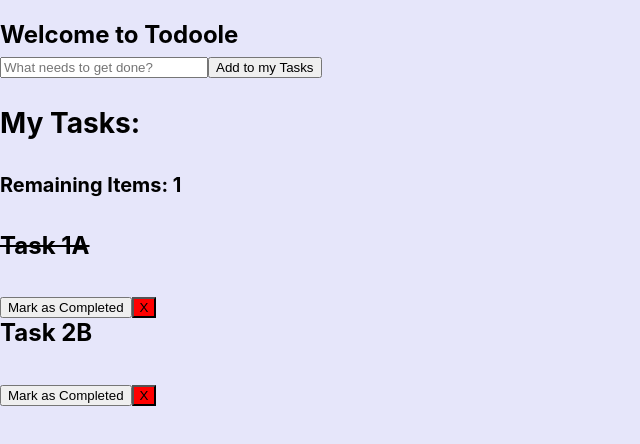
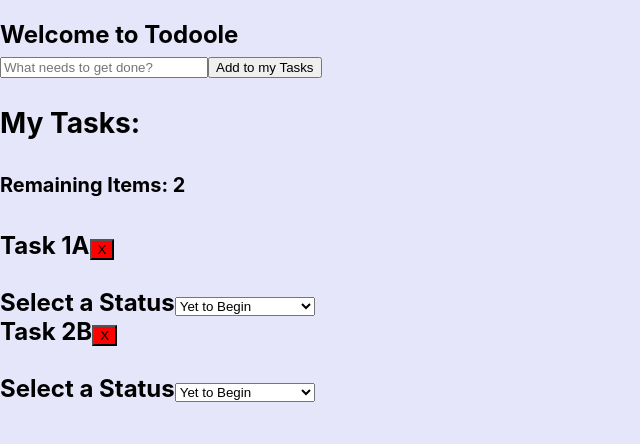
Before and after one commit to mgtz505/todoole, a React (Create React App) app: page / in a window 1280 px wide. Shown: the top 444 px of the page, without its empty margins (0-640 px from the left). Built offline with nearby package versions, Linux system fonts and the light colour scheme.

Commit message:
status is functional

```diff
--- a/src/components/CreateTask.js
+++ b/src/components/CreateTask.js
@@ -2,7 +2,6 @@ import React, { useState } from "react";
 
 const CreateTask = ({ addTask }) => {
   const [value, setValue] = useState("");
-  const [description, setDescription] = useState("")
 
   const handleSubmit = (event) => {
     event.preventDefault();
--- a/src/components/Todo.js
+++ b/src/components/Todo.js
@@ -9,8 +9,7 @@ const Todo = () => {
         style={{ textDecoration: task.completed ? "line-through" : "" }}
       >
         {task.title}
-        <h2>{task.description}</h2>
-        <button onClick={() => completeTask(index)}>Mark as Completed</button>
+        {/* <button onClick={() => completeTask(index)}>Mark as Completed</button> */}
         <button
           style={{ background: "red" }}
           onClick={() => {
@@ -19,6 +18,15 @@ const Todo = () => {
         >
           X
         </button>
+        <h3>{task.status}</h3>
+
+        <label for="status">Select a Status</label>
+        <select name="staus" onChange={(event) => selectChanged(event.target.value, index)}>
+          <option value="yetToBegin">Yet to Begin</option>
+          <option value="inProgress">In Progress</option>
+          <option value="pendingComments">Pending Comments</option>
+          <option value="completed">Completed</option>
+        </select>
       </div>
     );
   }
@@ -26,15 +34,19 @@ const Todo = () => {
   const [tasks, setTasks] = useState([
     {
       title: "Task 1A",
-      completed: true
+      completed: false,
+      status: ""
 
     },
     {
       title: "Task 2B",
-      completed: false
+      completed: false,
+      status: ""
 
     },
   ]);
+
+
 
 const [remaining, setRemaining] = useState(0)
 useEffect(() => { setRemaining(tasks.filter(task => ! task.completed).length)})
@@ -58,6 +70,28 @@ useEffect(() => { setRemaining(tasks.filter(task => ! task.completed).length)})
     setTasks(newTasks);
   };
 
+  const [status, setStatus] = useState(false)
+
+  const selectChanged = (value,index) => {
+    //   console.log(event.target.value)
+      if(value === "completed"){
+        const newTasks = [...tasks];
+        newTasks[index].completed = true;
+
+
+        setTasks(newTasks);
+      } else {
+          if(value !== "completed"){
+            const newTasks = [...tasks];
+            newTasks[index].status = value
+
+            setTasks(newTasks)
+          }
+      }
+
+  }
+
+
   return (
     <div className="tasks">
       <div className="create-task">
```
